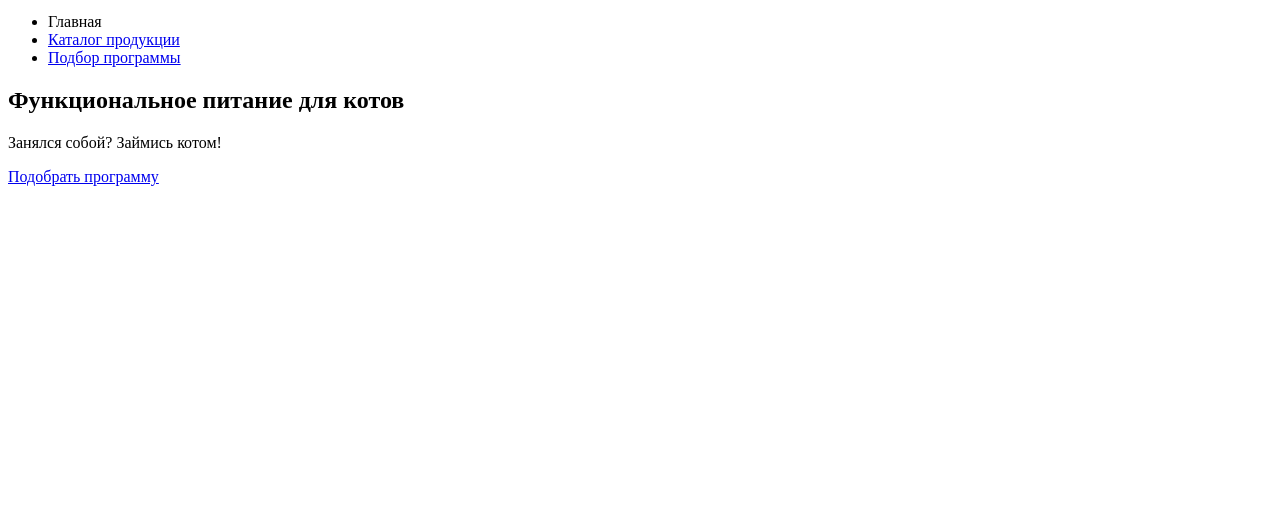
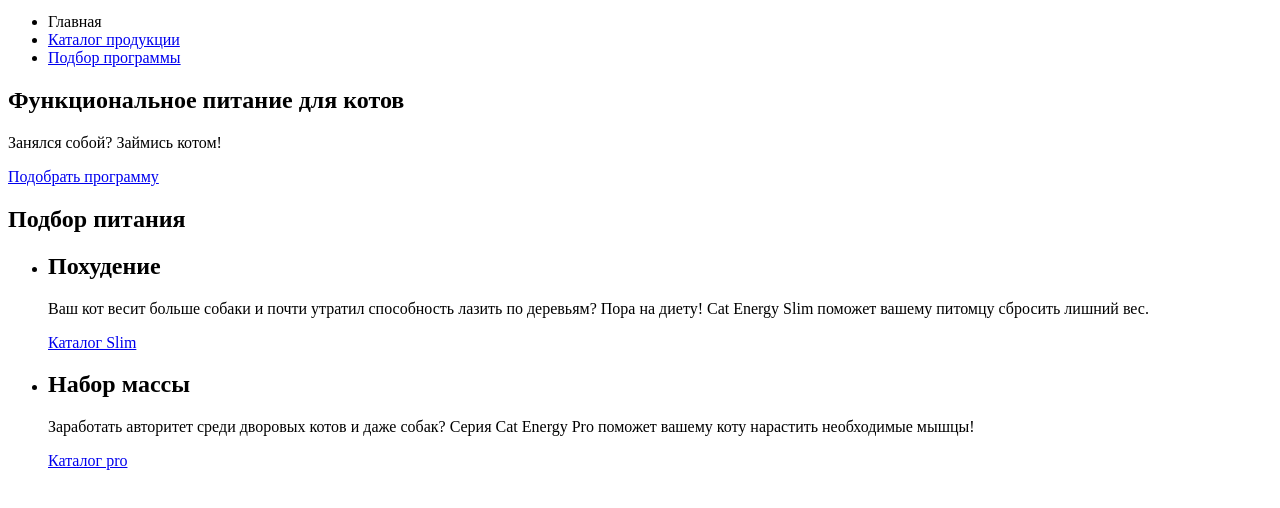
Before and after one commit to nmrhard/11795-cat-energy-17, a website: page source/index.html in a window 1280 px wide. Shown: the part 50-558 px from the top of the page. Drawn offline with Linux system fonts and the light colour scheme.

Commit message:
Add programms section

```diff
--- a/source/index.html
+++ b/source/index.html
@@ -31,16 +31,32 @@
         </nav>
       </div>
       <section class="promo">
-      <h2 class="promo__title section-title">
-        Функциональное питание для котов
-      </h2>
-      <p class="promo__text">
-        Занялся собой? Займись котом!
-      </p>
-      <a href="form.html" class="promo__button button">
-        Подобрать программу
-      </a>
+        <h2 class="promo__title section-title">Функциональное питание для котов</h2>
+        <p class="promo__text">Занялся собой? Займись котом!</p>
+        <a href="form.html" class="promo__button button">Подобрать программу</a>
       </section>
     </header>
+    <main class="page-main">
+      <section class="programms">
+        <h2 class="visually-hidden">Подбор питания</h2>
+        <ul class="programms__list">
+          <li class="programms__item programms__item--loss">
+            <h2 class="programms__title">Похудение</h2>
+            <p class="programms__description">
+              Ваш кот весит больше собаки и почти утратил способность лазить по деревьям? Пора на диету! Cat Energy Slim поможет вашему питомцу сбросить лишний вес.
+            </p>
+            <a class="programms__link" href="#">Каталог Slim</a>
+          </li>
+          <li class="programms__item programms__item--gain">
+            <h2 class="programms__title">Набор массы</h2>
+            <p class="programms__description">
+              Заработать авторитет среди дворовых котов и даже собак?
+              Серия Cat Energy Pro поможет вашему коту нарастить необходимые мышцы!
+            </p>
+            <a class="programms__link" href="#">Каталог pro</a>
+          </li>
+        </ul>
+      </section>
+    </main>
   </body>
 </html>
```
Lines whose indentation alone changed are shown as unchanged.
